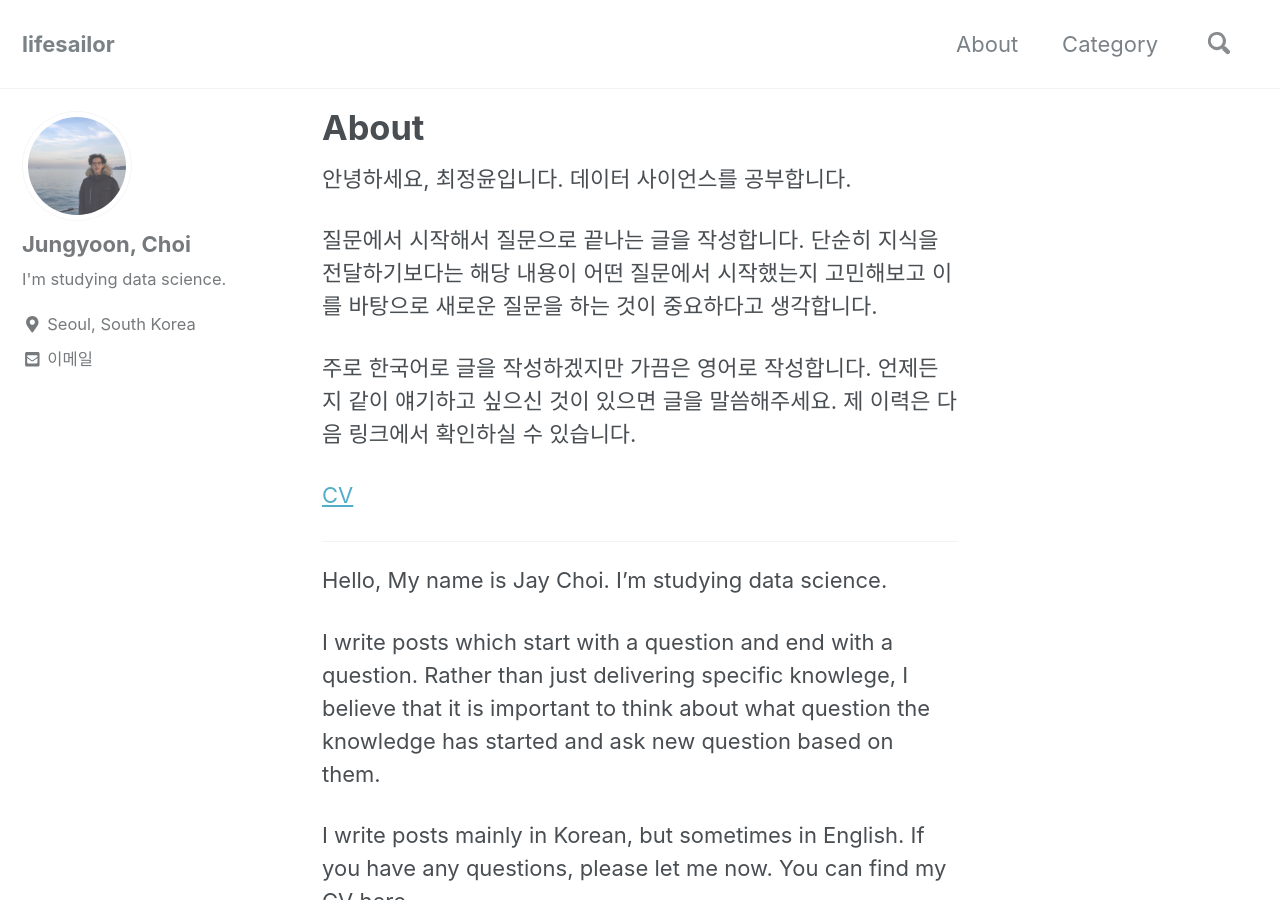
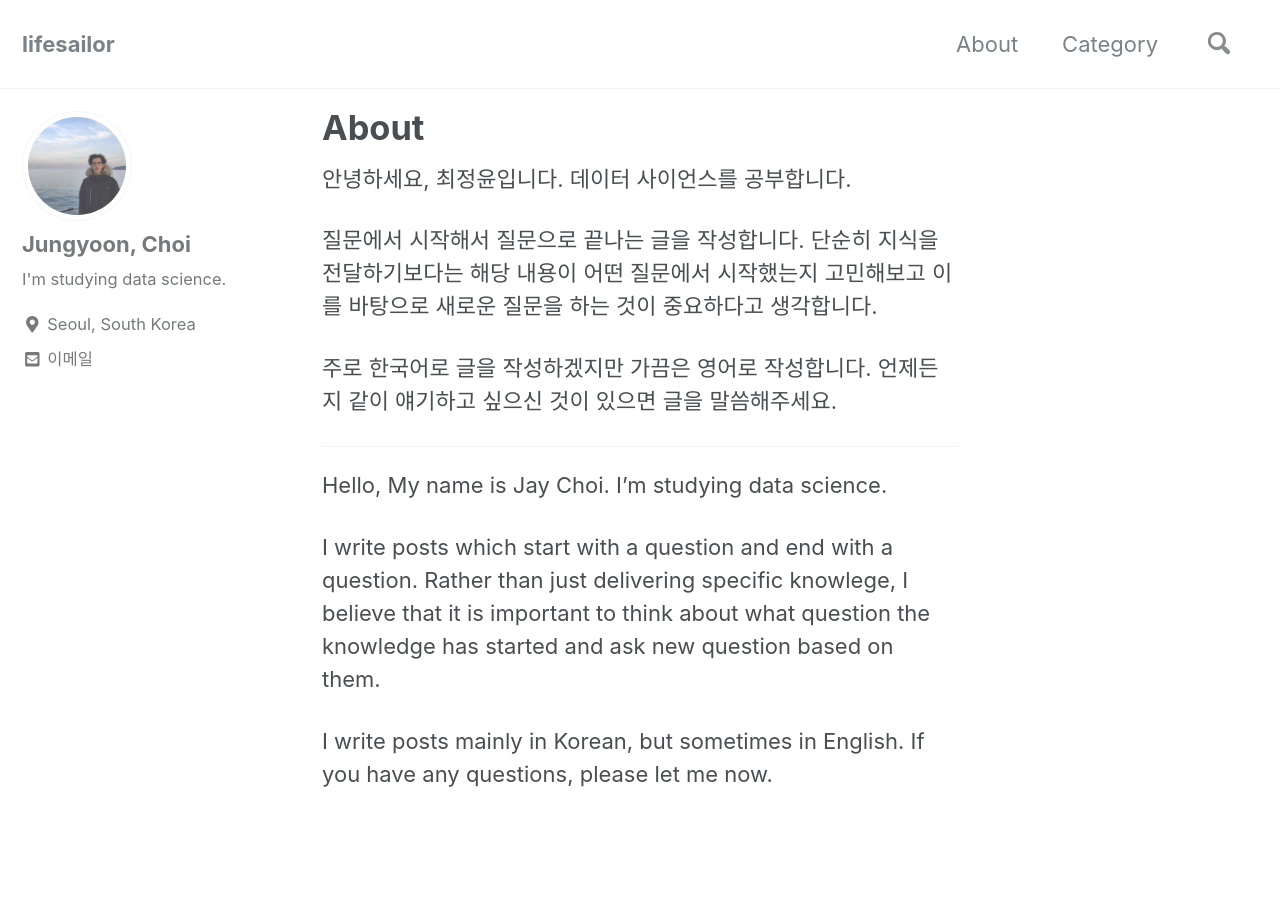
Before and after one commit to lifesailor/lifesailor.github.io, a Jekyll site: the page built from _pages/about.md, in a window 1280 px wide and 900 px high. Built offline with Jekyll 4.4.1, drawn with Linux system fonts in a browser that asks for light colours; nearby versions of some CDN libraries; some of the changed text lies outside the part shown.

Commit message:
edit about.md

```diff
--- a/_pages/about.md
+++ b/_pages/about.md
@@ -8,9 +8,9 @@ author_profile: true
 
 질문에서 시작해서 질문으로 끝나는 글을 작성합니다. 단순히 지식을 전달하기보다는 해당 내용이 어떤 질문에서 시작했는지 고민해보고 이를 바탕으로 새로운 질문을 하는 것이 중요하다고 생각합니다.
 
-주로 한국어로 글을 작성하겠지만 가끔은 영어로 작성합니다. 언제든지 같이 얘기하고 싶으신 것이 있으면 글을 말씀해주세요. 제 이력은 다음 링크에서 확인하실 수 있습니다.
+주로 한국어로 글을 작성하겠지만 가끔은 영어로 작성합니다. 언제든지 같이 얘기하고 싶으신 것이 있으면 글을 말씀해주세요.
 
-[CV](https://www.linkedin.com/in/%EC%A0%95%EC%9C%A4-%EC%B5%9C-3b394a116/)
+
 
 
 
@@ -21,6 +21,4 @@ Hello, My name is Jay Choi. I'm studying data science.
 
 I write posts which start with a question and end with a question. Rather than just delivering specific knowlege, I believe that it is important to think about what question the knowledge has started and ask new question based on them.
 
-I write posts mainly in Korean, but sometimes in English. If you have any questions, please let me now. You can find my CV here.
-
-[CV](https://www.linkedin.com/in/%EC%A0%95%EC%9C%A4-%EC%B5%9C-3b394a116/)
+I write posts mainly in Korean, but sometimes in English. If you have any questions, please let me now.
```
